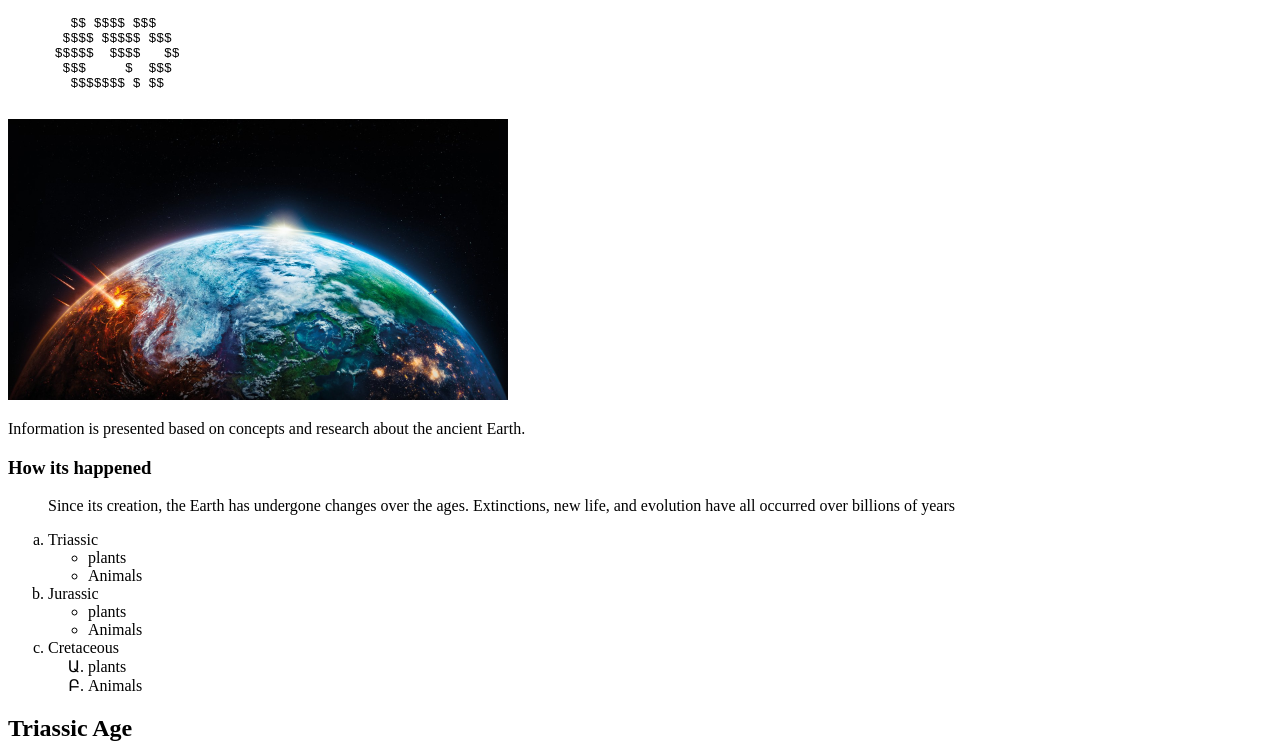
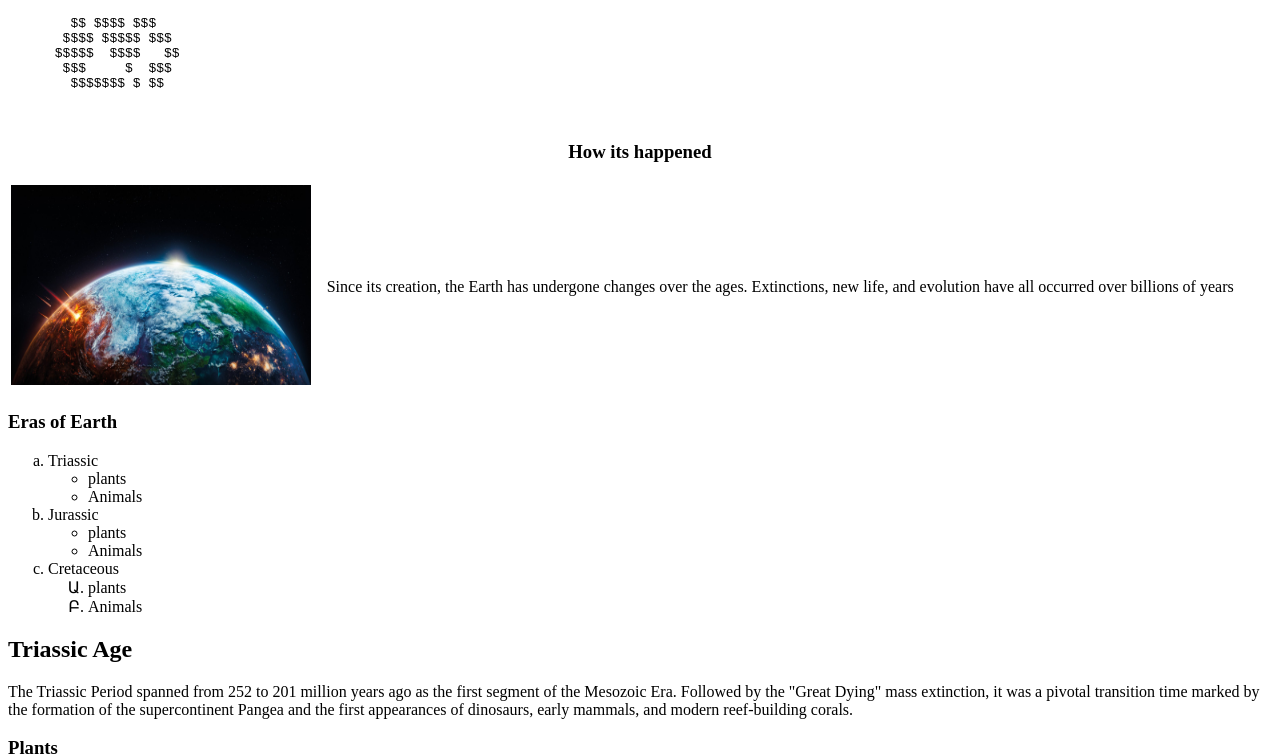
Before and after one commit to chanukamadushan-dev/internet-technologies-day2, a plain HTML site: page index.html in a window 1280 px wide. Shown: the part 79-835 px from the top of the page. Drawn offline with Linux system fonts and the light colour scheme.

Commit message:
update index page

```diff
--- a/index.html
+++ b/index.html
@@ -14,18 +14,30 @@
        $$$     $  $$$
         $$$$$$$ $ $$
     </pre>
-    <img width="500" src="/img/Earth.jpg" alt="">
-    <p>Information is presented based on concepts and research about the ancient Earth.</p>
+    <table width="100%">
+        <tr>
+            <td colspan="3">
+                <center><h3>How its happened</h3></center></td>
+
+        </tr>
+        <tr>
+            <td><img width="300" height="200" src="/img/Earth.jpg" alt=""></td>
+            <td><p>Since its creation, the Earth has undergone changes over the ages. Extinctions, new life, and evolution have all occurred over billions of years</p></td>
+        </tr>
+    </table>
+
+
      <div>
         <dl>
-            <dt><h3>How its happened</h3></dt>
-            <dd>Since its creation, the Earth has undergone changes over the ages. Extinctions, new life, and evolution have all occurred over billions of years</dd>
+            <dt><h3>Eras of Earth</h3></dt>
+            <dd></dd>
             <ol type="a">
                 <li>Triassic</li>
                 <ul>
                     <li>plants</li>
                     <li>Animals</li>
                 </ul>
+
                 <li>Jurassic</li>
                 <ul>
                     <li>plants</li>
@@ -51,6 +63,7 @@
             <dd>The Triassic Period was a critical transitional time following the "Great Dying" extinction. It marked the debut of the first true mammals, the earliest dinosaurs, pterosaurs, and the ancestors of modern reptiles like turtles and crocodiles</dd>
         </dl>
     </div>
+    <hr>
     <h2>Jurassic Age</h2>
     <p>The Jurassic Period was the middle segment of the Mesozoic Era, lasting from approximately 201.3 million to 145 million years ago. It is most famous as the "golden age of dinosaurs," an era of warm, subtropical climates where massive sauropods and early birds first thrived.</p>
     <div>
```
